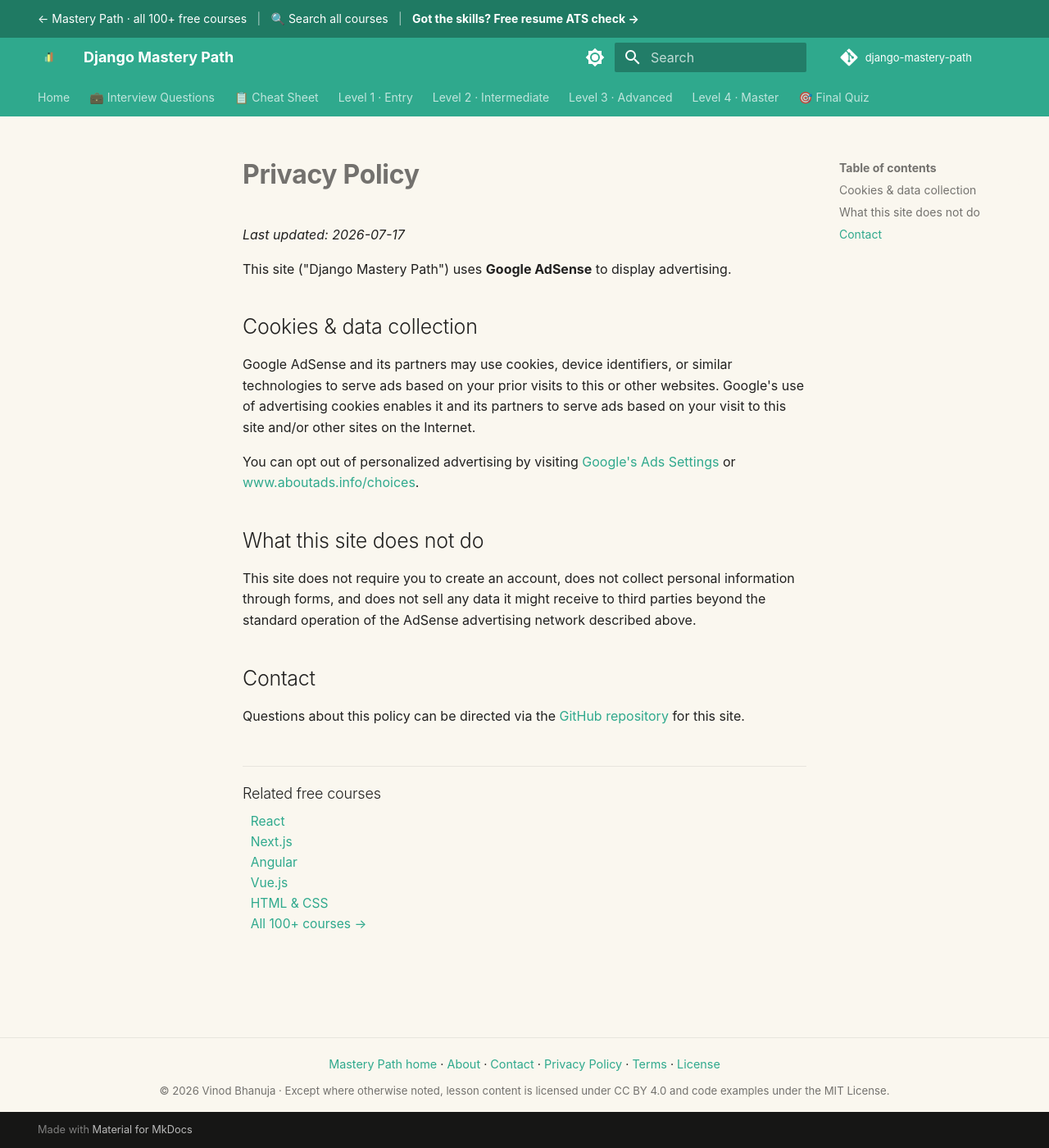
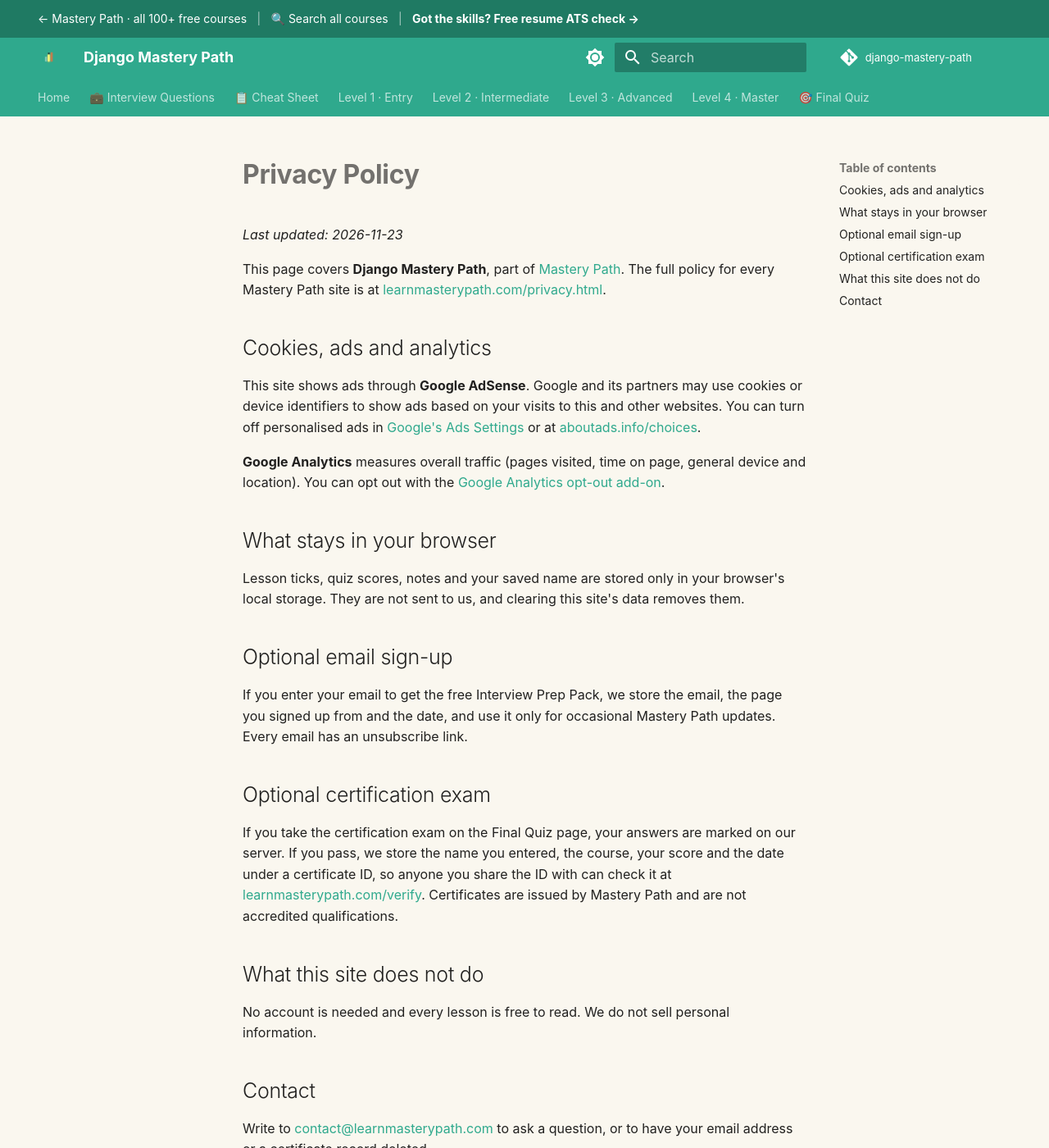
Before and after one commit to SIGILIPELLI/django-mastery-path, an MkDocs documentation site: the page built from docs/privacy.md, in a window 1280 px wide and 1400 px high. Shown: the whole window at 82% size. Built offline with MkDocs 1.6.1 and Material for MkDocs 9.7.7, drawn with Linux system fonts in a browser that asks for light colours; comment, search, counter and statistics services are not loaded.

Commit message:
Update privacy page: progress stays in the browser, optional email sign-up and certification exam, link to the full policy
Co-Authored-By: Claude Opus 5.5 <noreply@anthropic.com>

```diff
--- a/docs/privacy.md
+++ b/docs/privacy.md
@@ -1,33 +1,35 @@
 ---
-description: "Privacy policy for Django Mastery Path: how Google AdSense and Analytics cookies are used on this free course site and how to opt out."
+description: "Privacy policy for the free Django Mastery Path: cookies for ads and analytics, what stays in your browser, and the optional email sign-up and certification exam."
 ---
 
 # Privacy Policy
 
-_Last updated: 2026-07-17_
+_Last updated: 2026-11-23_
 
-This site ("Django Mastery Path") uses **Google AdSense** to display advertising.
+This page covers **Django Mastery Path**, part of [Mastery Path](https://learnmasterypath.com/). The full policy for every Mastery Path site is at [learnmasterypath.com/privacy.html](https://learnmasterypath.com/privacy.html).
 
-## Cookies & data collection
+## Cookies, ads and analytics
 
-Google AdSense and its partners may use cookies, device identifiers, or similar
-technologies to serve ads based on your prior visits to this or other websites.
-Google's use of advertising cookies enables it and its partners to serve ads
-based on your visit to this site and/or other sites on the Internet.
+This site shows ads through **Google AdSense**. Google and its partners may use cookies or device identifiers to show ads based on your visits to this and other websites. You can turn off personalised ads in [Google's Ads Settings](https://adssettings.google.com/) or at [aboutads.info/choices](https://www.aboutads.info/choices/).
 
-You can opt out of personalized advertising by visiting
-[Google's Ads Settings](https://adssettings.google.com/) or
-[www.aboutads.info/choices](https://www.aboutads.info/choices/).
+**Google Analytics** measures overall traffic (pages visited, time on page, general device and location). You can opt out with the [Google Analytics opt-out add-on](https://tools.google.com/dlpage/gaoptout).
+
+## What stays in your browser
+
+Lesson ticks, quiz scores, notes and your saved name are stored only in your browser's local storage. They are not sent to us, and clearing this site's data removes them.
+
+## Optional email sign-up
+
+If you enter your email to get the free Interview Prep Pack, we store the email, the page you signed up from and the date, and use it only for occasional Mastery Path updates. Every email has an unsubscribe link.
+
+## Optional certification exam
+
+If you take the certification exam on the Final Quiz page, your answers are marked on our server. If you pass, we store the name you entered, the course, your score and the date under a certificate ID, so anyone you share the ID with can check it at [learnmasterypath.com/verify](https://learnmasterypath.com/verify/). Certificates are issued by Mastery Path and are not accredited qualifications.
 
 ## What this site does not do
 
-This site does not require you to create an account, does not collect personal
-information through forms, and does not sell any data it might receive to third
-parties beyond the standard operation of the AdSense advertising network
-described above.
+No account is needed and every lesson is free to read. We do not sell personal information.
 
 ## Contact
 
-Questions about this policy can be directed via the
-[GitHub repository](https://github.com/SIGILIPELLI/django-mastery-path) for this
-site.
+Write to [contact@learnmasterypath.com](mailto:contact@learnmasterypath.com) to ask a question, or to have your email address or a certificate record deleted.
```
